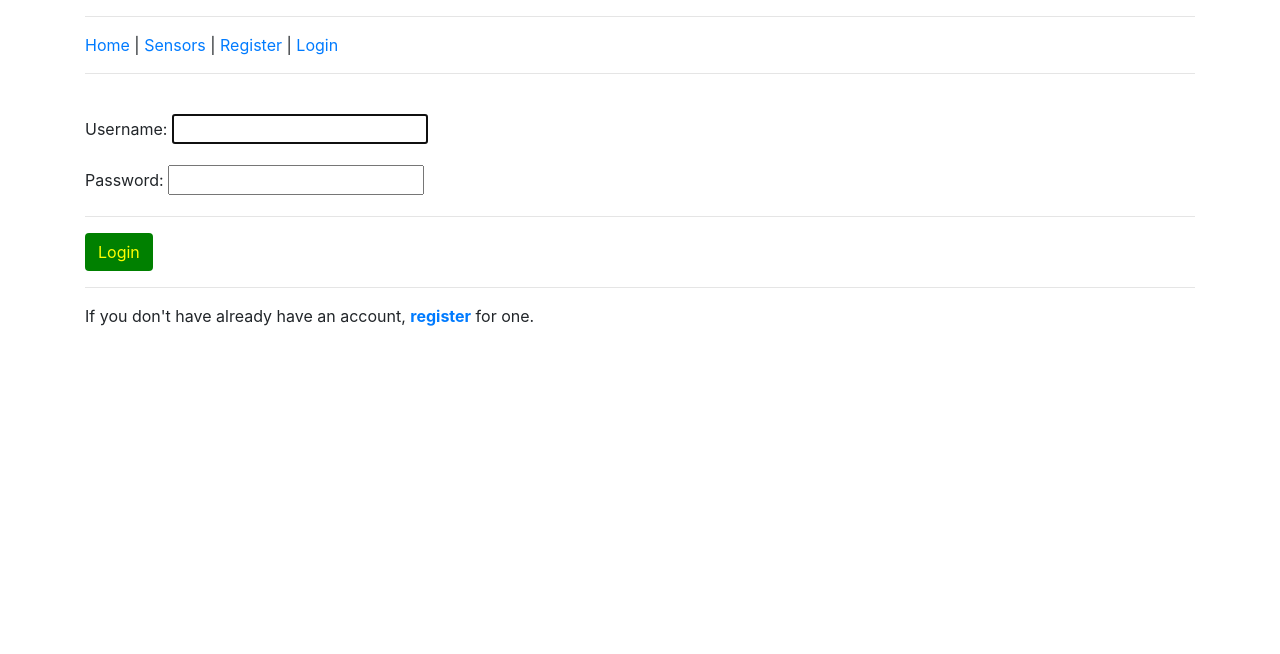
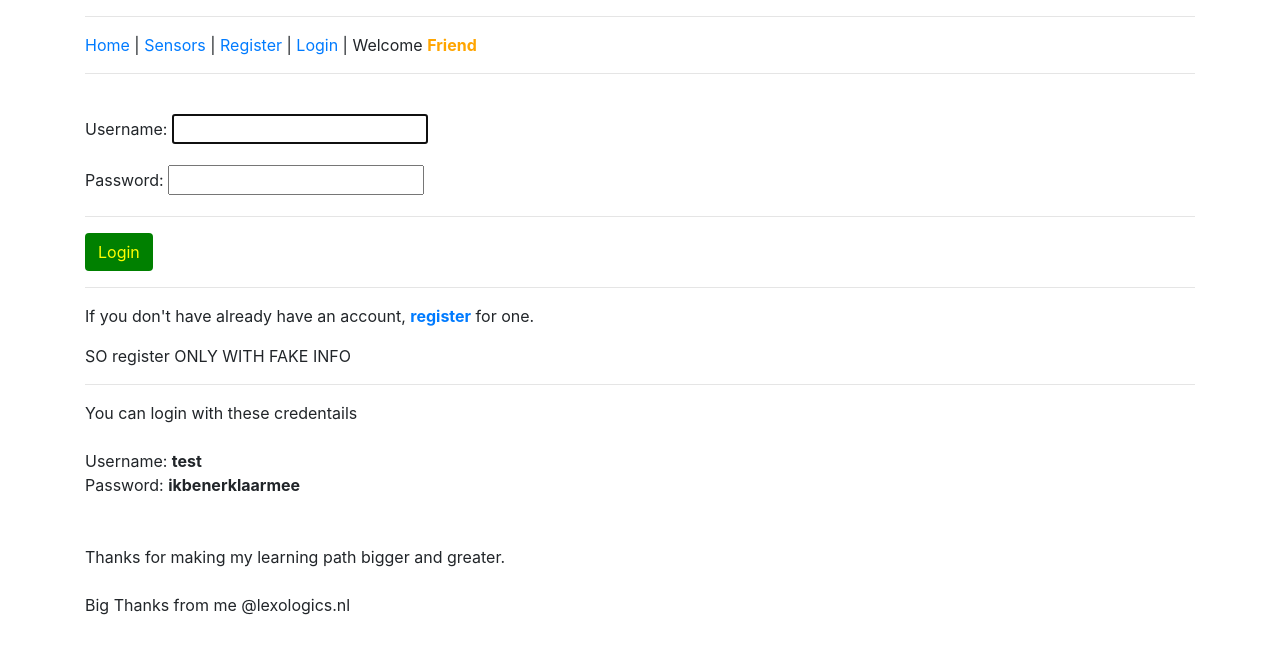
Before and after one commit to lexologics/sensehat, a Django app: page /login/ in a window 1280 px wide. Shown: the top 654 px of the page. Run offline with Django 3.2, Linux system fonts and the light colour scheme; some libraries are stand-ins or nearby versions.

Commit message:
Added Register/Login/Logout - some minor changes

```diff
--- a/main/templates/main/base.html
+++ b/main/templates/main/base.html
@@ -1,4 +1,3 @@
-<!DOCTYPE html>
 <html>
 <head>
     <!-- Required meta tags -->
@@ -20,14 +19,16 @@
     <hr>
     <a href="/">Home</a> |
     <a href="/sensors/">Sensors</a> |
-
     {% if user.is_authenticated %}
         <a href="/rgb/">RGB Module</a> |
         <a href="/walking/">Walking Pet</a> |
-        <a href="/logout/">Logout</a>
+        <a href="/logout/">Logout</a> |
+        <b>Welcome</b> <b style="color:red; text-transform: uppercase;">{{ user }}</b>
+
     {% else %}
         <a href="/register/">Register</a> |
-        <a href="/login/">Login</a>
+        <a href="/login/">Login</a> |
+        Welcome <b style="color:orange">Friend</b>
     {% endif %}
     <hr>
     {% block content %}{% endblock %}
--- a/main/templates/main/login.html
+++ b/main/templates/main/login.html
@@ -18,4 +18,15 @@
 
     If you don't have already have an account, <a href="/register/"><strong>register</strong></a> for one.
 
+    <p><THIS SITE IS A LEARNING IN PROGRESS!!/p>
+    <p>SO register ONLY WITH FAKE INFO</p>
+    <hr>
+    You can login with these credentails<br><br>
+    Username: <b>test</b><br>
+    Password: <b>ikbenerklaarmee</b><br>
+
+    <br><br>
+    Thanks for making my learning path bigger and greater.<br><br>
+    Big Thanks from me @lexologics.nl <br>
+
 {% endblock %}
--- a/main/templates/main/sensors.html
+++ b/main/templates/main/sensors.html
@@ -39,8 +39,8 @@
 
     <hr>
 
-      <a href="/rgb/">Click Here</a>: and my LEDs will blink:) Thanks!</a>
-    <hr>
-    <a href="https://github.com/lexologics/sensehat">source code (will be updated soon!)</a>
+<!--      <a href="/rgb/">Click Here</a>: and my LEDs will blink:) Thanks!</a> -->
+<!--    <hr>  -->
+    <a href="https://github.com/lexologics/sensehat">source code</a>
 
 {% endblock %}
```
